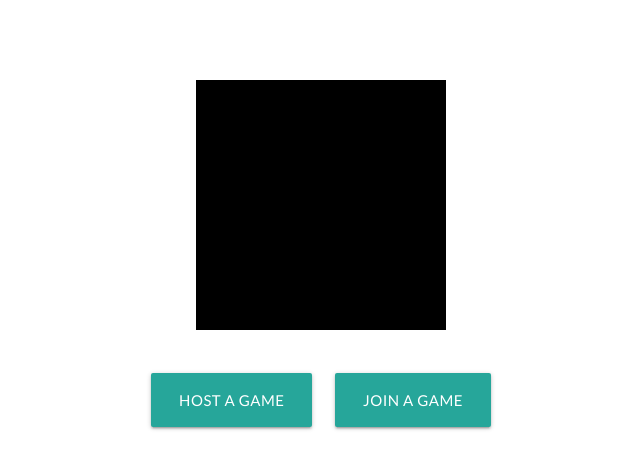
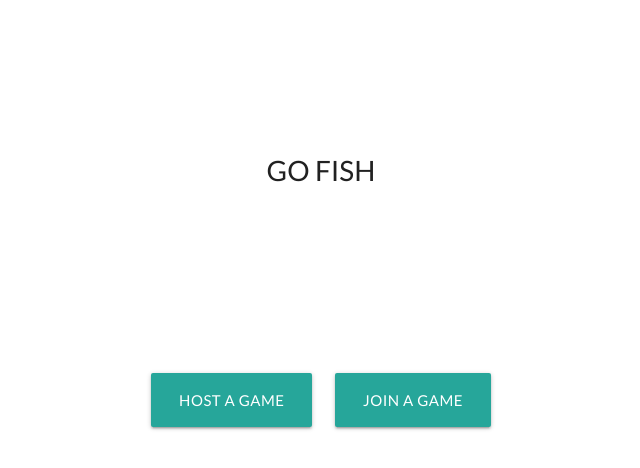
Before and after one commit to originalang/go-fish, a website: page public/index.html in a window 1280 px wide. Shown: the whole page, without its empty margins (319-959 px from the left). Drawn offline with nearby package versions, Linux system fonts and the light colour scheme; no server answers.

Commit message:
Add game name on front page

```diff
--- a/public/index.html
+++ b/public/index.html
@@ -12,7 +12,7 @@
 </head>
 
 <body>
-    <div id="welcome-animation"></div>
+    <div id="welcome-animation">Go Fish</div>
 
     <div id="welcome-page" class="center">
         <a class="waves-effect waves-light btn-large margin-10" id="new-game">Host a Game</a>
--- a/public/main.css
+++ b/public/main.css
@@ -36,13 +36,14 @@ div {
 }
 
 #welcome-animation {
-  background-color: black;
-  height: 250px;
   position: absolute;
-  top: 10%;
+  top: 20%;
   left: 50%;
   transform: translateX(-50%);
-  width: 250px;
+  display: flex;
+  justify-content: center;
+  font-size: 2rem;
+  text-transform: uppercase;
 }
 
 #game-code-input {
@@ -138,7 +139,6 @@ div {
 }
 
 @media only screen and (max-width: 550px) {
-
   #turn-complete {
     bottom: 400px;
   }
```
